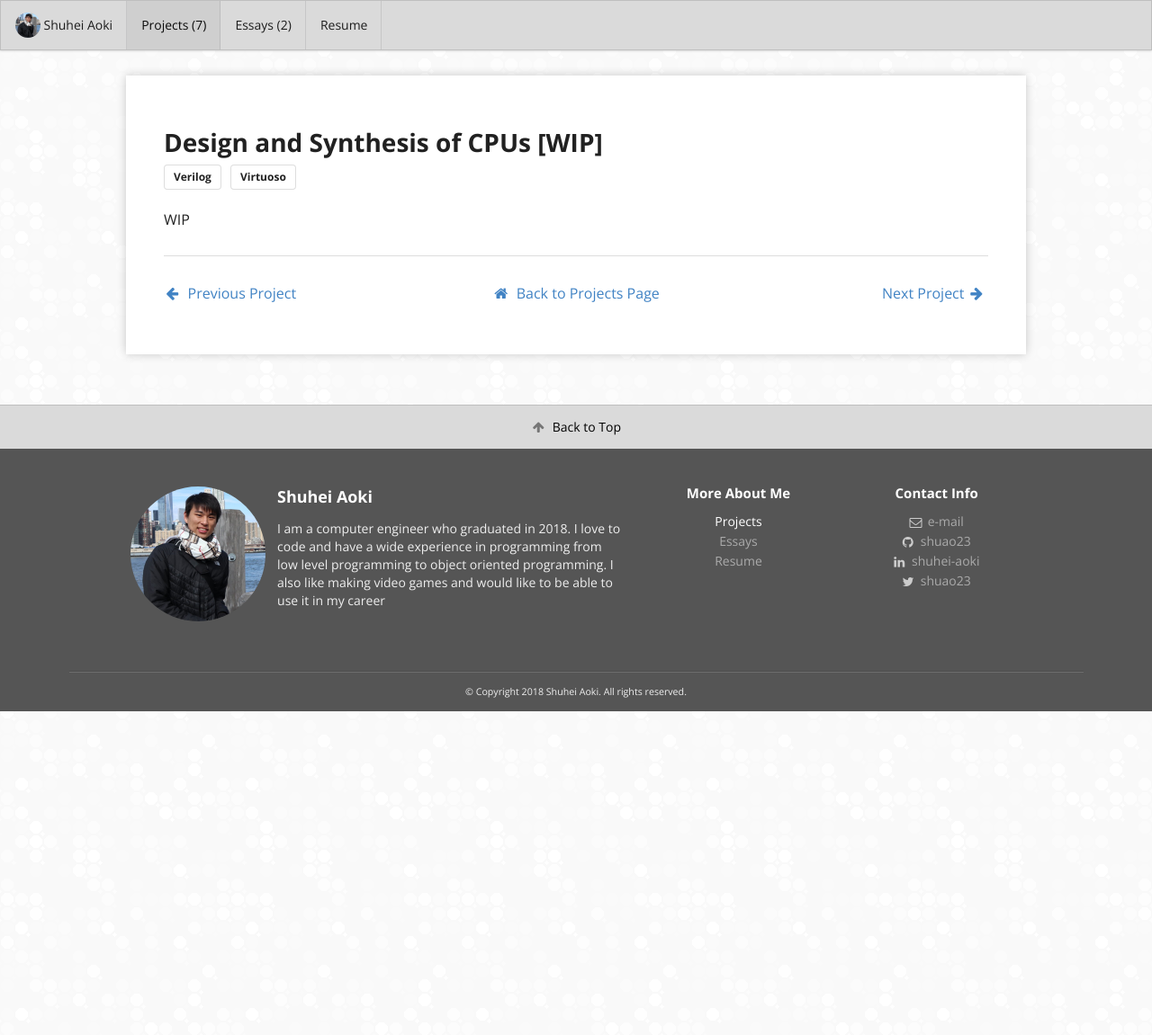
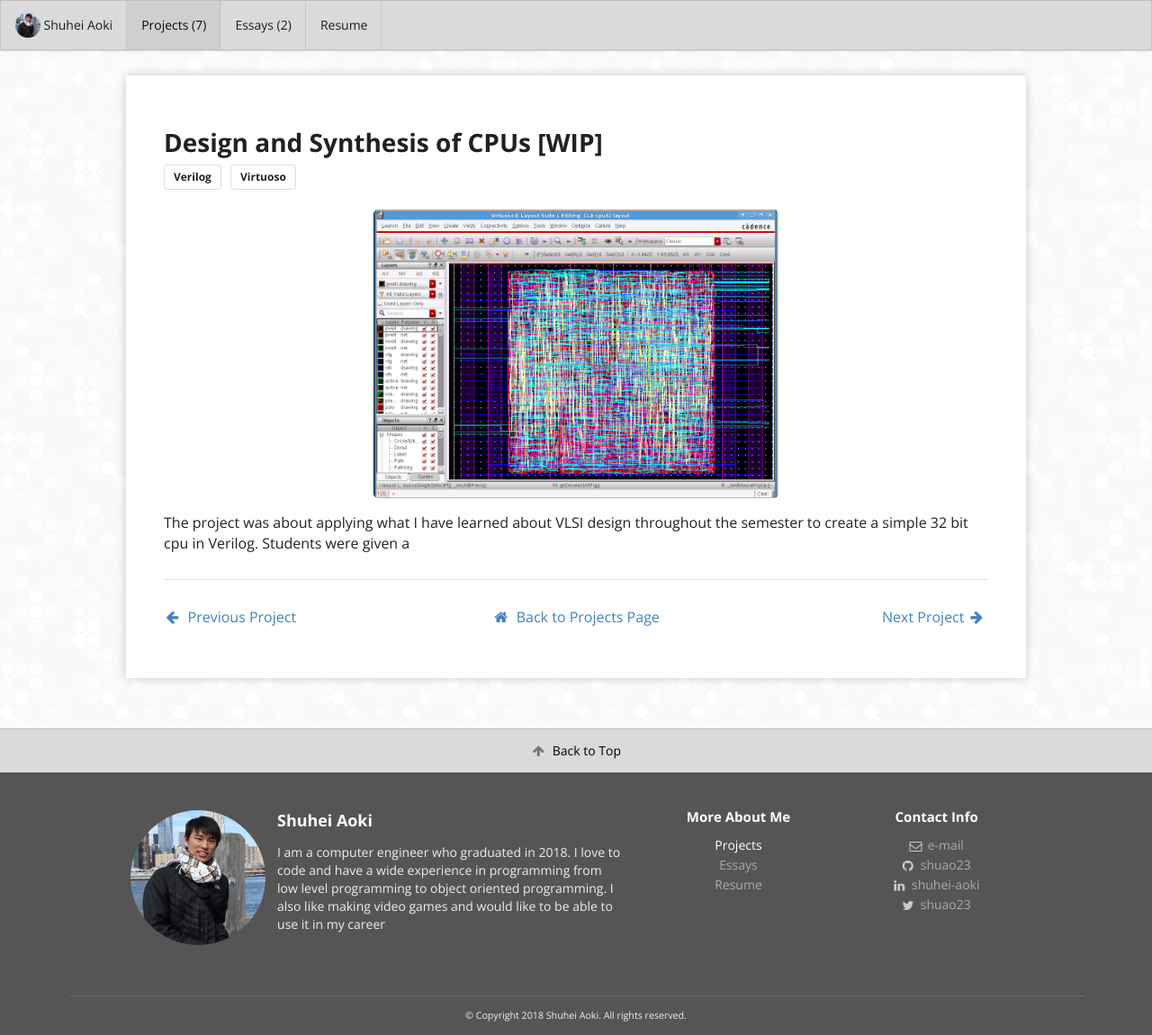
Before and after one commit to shuao23/shuao23.github.io, a Jekyll site: the page built from projects/project_cpu32.md, in a window 1280 px wide. Shown: the whole page at 90% size. Built offline with Jekyll 4.4.1, drawn with Linux system fonts in a browser that asks for light colours; before the commit the page ends 900 px from its top, so only the background shows below that.

```diff
--- a/_config.yml
+++ b/_config.yml
@@ -26,4 +26,4 @@ rouge-theme: igorpro
 # YOU NORMALLY NEVER CHANGE THE FOLLOWING
 markdown: kramdown
 include: [_data]
-exclude: ["source", "shuao23.github.io.code-workspace", "README.md", "LICENSE", "Gemfile", "Gemfile.lock"]
+exclude: ["source", "temporary", "shuao23.github.io.code-workspace", "README.md", "LICENSE", "Gemfile", "Gemfile.lock"]
--- a/projects/project_cpu32.md
+++ b/projects/project_cpu32.md
@@ -10,7 +10,10 @@ date: "2018-03-25"
 labels:
   - Verilog
   - Virtuoso
-summary: A integrated circuit layout of a simple 32 bit CPU implemented in Verilog
+summary: A integrated circuit layout of a simple 32 bit CPU implemented in Verilog for ECE 429
 ---
 
-WIP
+  <img class="ui large centered rounded image" src="/images/cpu32/layout.png">
+  <p>
+    The project was about applying what I have learned about VLSI design throughout the semester to create a simple 32 bit cpu in Verilog. Students were given a
+  </p>
```
Also changed, not shown: projects/project_biit.md (+6 -0 lines), images/cpu32/layout.png (added), 1 other file.
